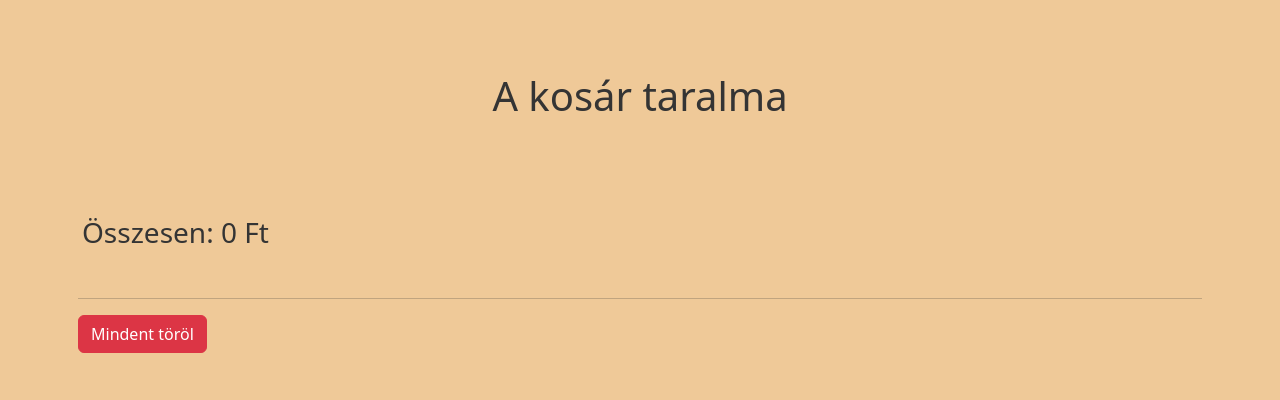
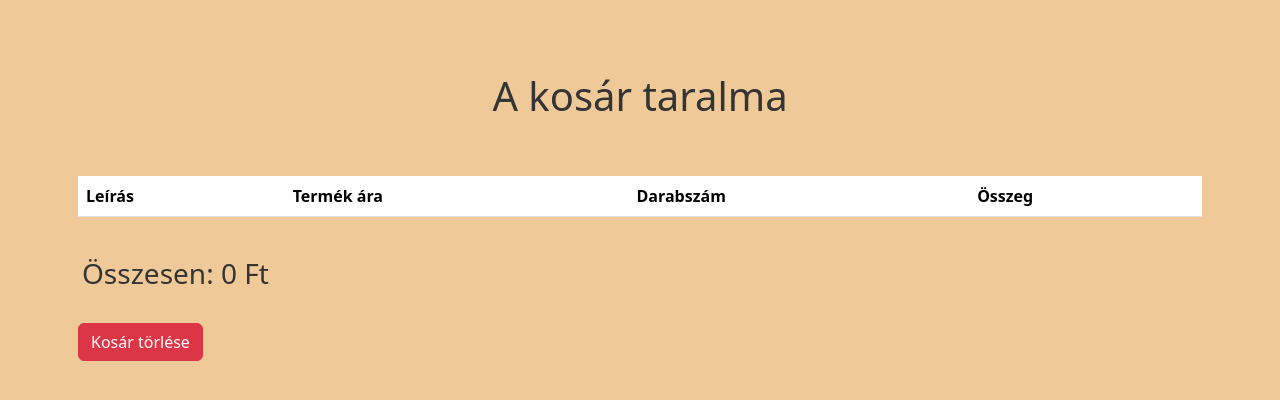
Before and after one commit to TKorsos/php-webshopszeru, a PHP site: page /kosar.php in a window 1280 px wide. Shown: the part 56-456 px from the top of the page. Run offline with PHP 8.4, Linux system fonts and the light colour scheme; a user stored in the database is signed in; data that the repository does not hold is empty.

Commit message:
frissites-231030b

```diff
--- a/kosar.php
+++ b/kosar.php
@@ -83,11 +83,13 @@ if ($_SERVER['REQUEST_METHOD'] === 'POST') {
             <?php
             $penznem = 'Ft';
 
-            echo '<article class="col p-2"><table class="table table-responsive"><tbody>';
+            echo '<article class="col p-2"><table class="table table-responsive align-middle">';
 
             $total = 0;
 
             if (isset($_SESSION["kosar"]) && count($_SESSION["kosar"]) > 0) {
+
+                echo '<thead><tr><th>Leírás</th><th>Termék ára</th><th>Darabszám</th><th>Összeg</th></tr></thead><tbody>';
 
                 foreach ($_SESSION["kosar"] as $product_id => $qtty) {
 
@@ -100,20 +102,28 @@ if ($_SERVER['REQUEST_METHOD'] === 'POST') {
                     echo '<tr>';
                     echo '<td>' . $termek["name"] . '</td>';
                     echo '<td>' . $termek["price"] . ' Ft</td>';
-                    echo '<td><form method="post" class="d-flex gap-3"><input type="number" class="form-control" max="99" value="' . $qtty . '" name="qtty"><input type="hidden" name="id" value="' . $product_id . '"><button class="btn btn-dark">Módosít</button><button class="btn btn-danger" name="torol" value="'.$product_id.'">Töröl</button></form></td>';
+                    echo '<td><form method="post" class="d-flex gap-3"><input type="number" class="form-control" style="width: 4rem" max="99" value="' . $qtty . '" name="qtty"><input type="hidden" name="id" value="' . $product_id . '"><button class="btn btn-dark">Módosít</button><button class="btn btn-danger" name="torol" value="'.$product_id.'">Eltávolítás a kosárból</button></form></td>';
                     echo '<td>' . $subtotal . ' Ft</td>';
                     echo '</tr>';
                 }
 
+            }
+            else {
+                echo '<h4>Nincs termék a kosárban</h4>';
+            }
+
                 echo '</table></tbody></article>';
                 echo '<h3>Összesen: ' . $total . ' Ft</h3>';
-            }
 
             echo '<article class="col p-2">';
 
-            echo '<hr>';
+            //echo '<hr>';
 
-            echo '<form method="post"><input type="submit" class="btn btn-danger" name="torolmind" id="torolmind" value="Mindent töröl"></form></article>';
+            if (isset($_SESSION["kosar"]) && count($_SESSION["kosar"]) > 0) {
+
+            echo '<form method="post"><input type="submit" class="btn btn-danger" name="torolmind" id="torolmind" value="Kosár törlése"></form></article>';
+
+        }
 
             ?>
         </section>
--- a/termek.php
+++ b/termek.php
@@ -66,6 +66,8 @@ if ($_SERVER['REQUEST_METHOD'] === 'POST') {
             <article class="col">
                 <?php
 
+                // kinézet átdolgozása
+
                 while( $data = mysqli_fetch_array($termekek) ) {
                     echo '
         <article class="col p-2">
```
